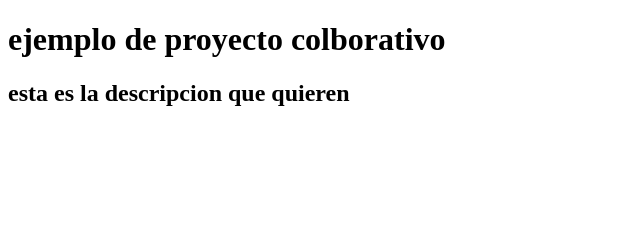
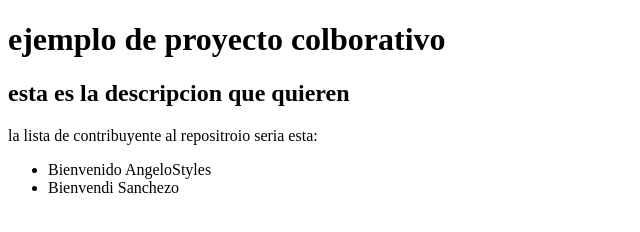
Before and after one commit to AngeloStyles14/proyecto1, a plain HTML site: page index.html in a window 1280 px wide. Shown: the whole page, without its empty margins (0-640 px from the left). Drawn offline with Linux system fonts and the light colour scheme.

Commit message:
Update index.html

```diff
--- a/index.html
+++ b/index.html
@@ -9,6 +9,11 @@
     <header>
         <h1>ejemplo de proyecto colborativo        </h1>
         <h2>esta es la descripcion que quieren</h2>
+        <p>la lista de contribuyente al repositroio seria esta:</p>
+        <ul>
+            <li> Bienvenido AngeloStyles</li>
+            <li>Bienvendi Sanchezo</li>
+        </ul>
     </header>
 </body>
 </html>
```
